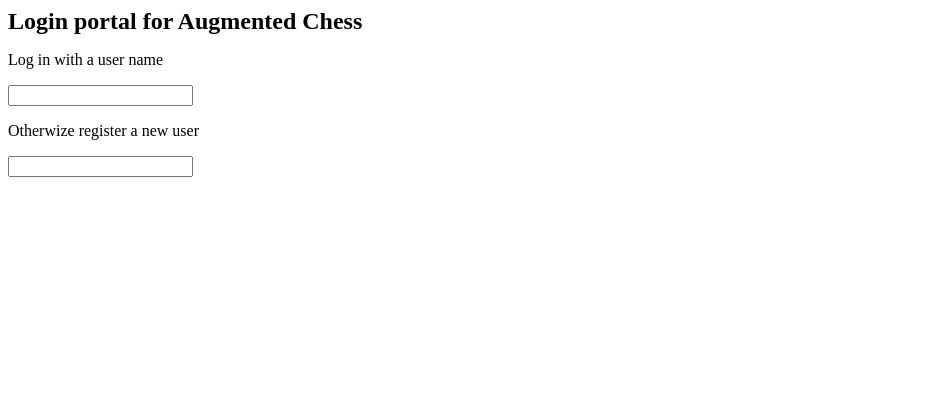
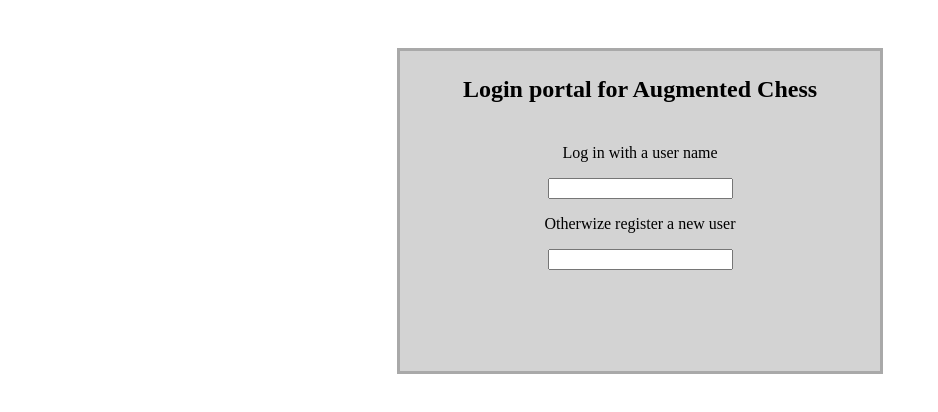
Before and after one commit to tgm-git/sw7-we, an Angular app in the folder augmented-chess/: page /login in a window 1280 px wide. Shown: the top 412 px of the page, without its empty margins (0-938 px from the left). Built offline with nearby package versions, Linux system fonts and the light colour scheme.

Commit message:
"finished login screen" (Now with code)

```diff
--- a/augmented-chess/src/app/login/login.component.css
+++ b/augmented-chess/src/app/login/login.component.css
@@ -0,0 +1,14 @@
+.login-container {
+    height: 20em;
+    width: 30em;
+    background: lightgray;
+    text-align: center;
+    border: solid darkgray;
+    margin-top: 3em;
+}
+
+.login-content {
+    padding: 25px;
+    font-size: 24px;
+    font-weight: bold;
+}
--- a/augmented-chess/src/app/login/login.component.html
+++ b/augmented-chess/src/app/login/login.component.html
@@ -1,17 +1,20 @@
-<div>
-  <div [ngStyle]="{'color': 'black', 'font-size': '24px', 'font-weight': 'bold'}">
+<div class="center login-container">
+  <div class="login-content">
     {{title}}
   </div>
   <p>
     {{infoLogin}}
   </p>
   <p>
-    <input #box (keydown.enter)="userName = box.value">
+    <input #loginBox (keydown.enter)=login(loginBox.value)>
   </p>
   <p>
     {{infoRegister}}
   </p>
   <p>
-    <input #box (keydown.enter)="userName = box.value">
+    <input #registerBox (keydown.enter)=register(registerBox.value)>
+  </p>
+  <p>
+    {{userName + loginStatus}}
   </p>
 </div>
--- a/augmented-chess/src/app/login/login.component.ts
+++ b/augmented-chess/src/app/login/login.component.ts
@@ -9,10 +9,21 @@ export class LoginComponent implements OnInit {
   title = "Login portal for Augmented Chess";
   infoLogin = "Log in with a user name";
   infoRegister = "Otherwize register a new user";
+  userName = "";
+  loginStatus = "";
 
   constructor() { }
 
   ngOnInit() {
   }
 
+  login(user) {
+    this.userName = user;
+    this.loginStatus = " is currently logged in, have fun!";
+  }
+
+  register(user) {
+    this.userName = user;
+    this.loginStatus = " just registered, have fun!";
+  }
 }
```
